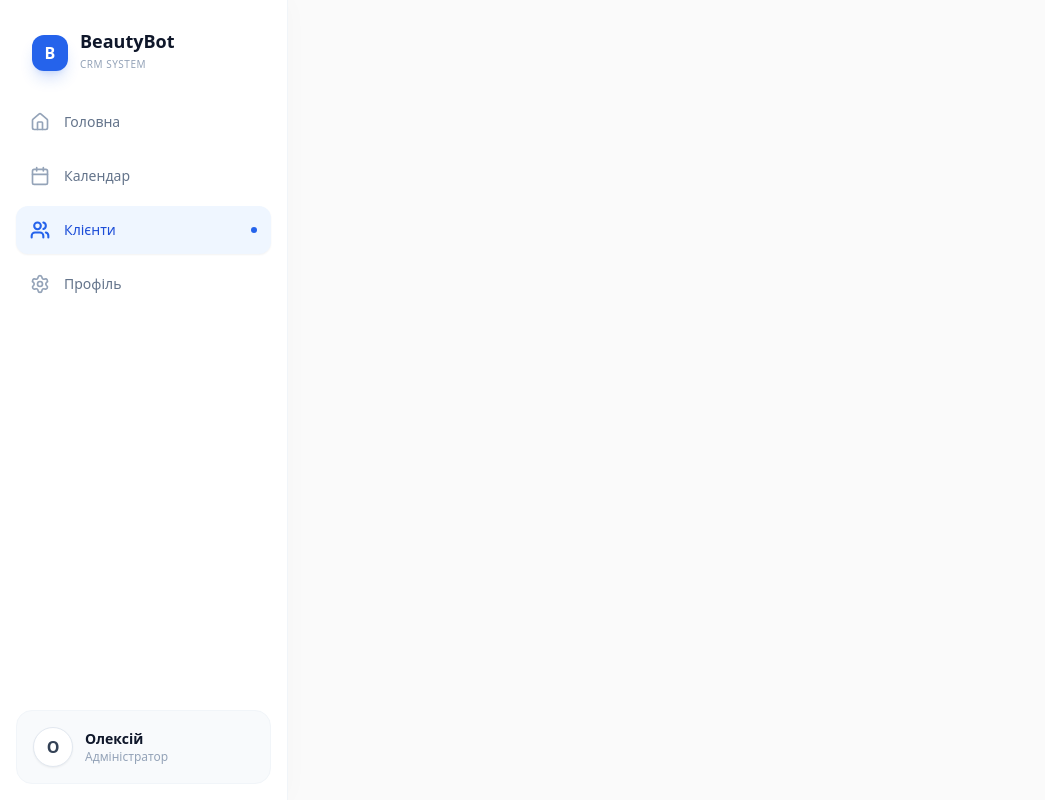
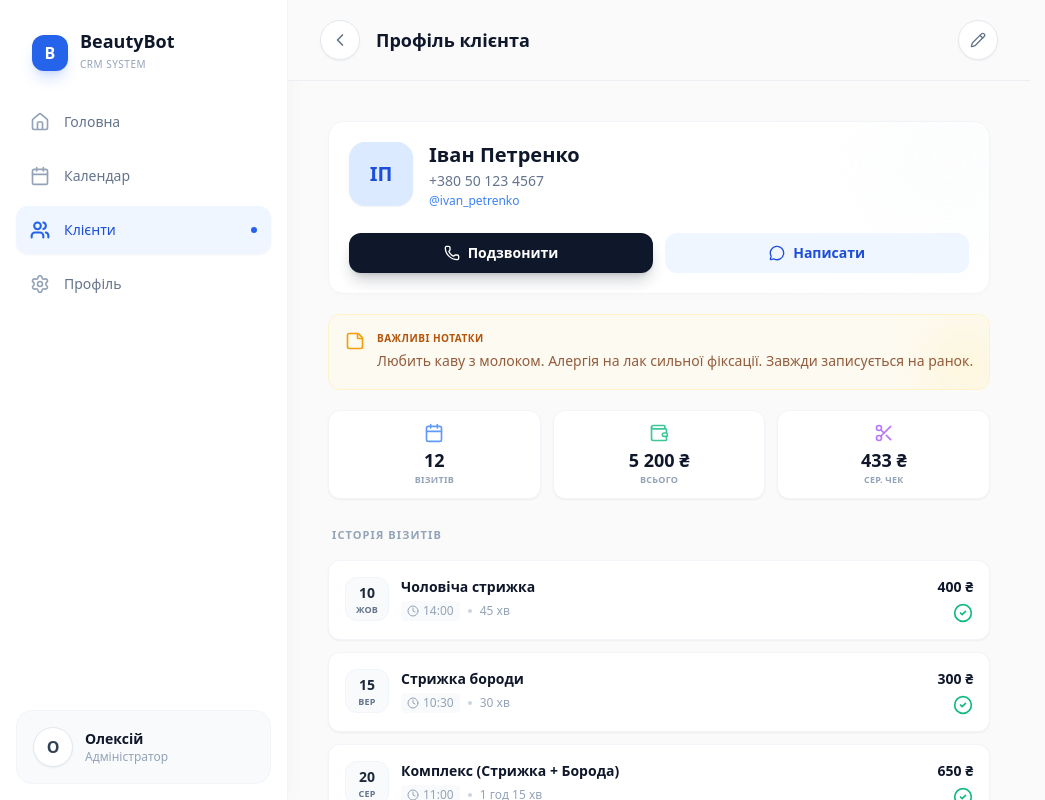
Before and after one commit to Gimmir/miniCRM, a Next.js app: page /clients/1 in a window 1280 px wide. Before the commit this address had no page. Shown: the whole page, without its empty margins (0-1045 px from the left). Built offline with nearby package versions, Linux system fonts and the light colour scheme.

Commit message:
feat: add client profile page with navigation

```diff
--- /dev/null
+++ b/app/clients/[id]/page.tsx
@@ -0,0 +1,219 @@
+'use client';
+
+import React, { use } from 'react';
+import {
+  Phone,
+  MessageCircle,
+  Calendar,
+  ChevronLeft,
+  Clock,
+  Wallet,
+  Scissors,
+  StickyNote,
+  Pencil
+} from 'lucide-react';
+import { useRouter } from 'next/navigation';
+import { BaseLayout } from '@/components/layout';
+import { SectionTitle, StatusIcon } from '@/components/ui';
+
+// Мокові дані для прикладу
+const clientData = {
+  id: '1',
+  name: 'Іван Петренко',
+  phone: '+380 50 123 4567',
+  username: '@ivan_petrenko',
+  avatarColor: 'bg-blue-100 text-blue-700',
+  notes: 'Любить каву з молоком. Алергія на лак сильної фіксації. Завжди записується на ранок.',
+  stats: {
+    totalVisits: 12,
+    totalSpent: '5 200 ₴',
+    avgCheck: '433 ₴'
+  },
+  history: [
+    {
+      id: '101',
+      date: '10 Жов 2023',
+      time: '14:00',
+      service: 'Чоловіча стрижка',
+      price: '400 ₴',
+      status: 'confirmed',
+      duration: '45 хв'
+    },
+    {
+      id: '102',
+      date: '15 Вер 2023',
+      time: '10:30',
+      service: 'Стрижка бороди',
+      price: '300 ₴',
+      status: 'confirmed',
+      duration: '30 хв'
+    },
+    {
+      id: '103',
+      date: '20 Сер 2023',
+      time: '11:00',
+      service: 'Комплекс (Стрижка + Борода)',
+      price: '650 ₴',
+      status: 'confirmed',
+      duration: '1 год 15 хв'
+    },
+    {
+      id: '104',
+      date: '05 Лип 2023',
+      time: '16:45',
+      service: 'Чоловіча стрижка',
+      price: '400 ₴',
+      status: 'cancelled',
+      duration: '45 хв'
+    }
+  ]
+} as const;
+
+export default function ClientProfilePage({ params }: { params: Promise<{ id: string }> }) {
+  const { id } = use(params);
+  const router = useRouter();
+
+  console.log('Client ID:', id);
+
+  const initials = clientData.name
+    .split(' ')
+    .map(n => n[0])
+    .join('')
+    .toUpperCase()
+    .slice(0, 2);
+
+  return (
+    <BaseLayout>
+      <div className="flex-1 w-full md:pl-72 flex flex-col min-w-0 relative bg-[#fafafa]">
+
+        {/* Custom Navigation Header */}
+        <header className="sticky top-0 z-30 bg-[#fafafa]/95 backdrop-blur-md border-b border-slate-200/60 px-4 py-3 md:px-8 md:py-5 flex items-center justify-between">
+          <div className="flex items-center gap-4">
+            <button
+              onClick={() => router.back()}
+              className="w-10 h-10 flex items-center justify-center rounded-full bg-white border border-slate-200 text-slate-500 active:scale-95 transition-all shadow-sm hover:text-slate-900 hover:border-slate-300"
+            >
+              <ChevronLeft className="w-5 h-5" />
+            </button>
+            <div>
+              <h1 className="text-lg font-bold text-slate-900 leading-none">Профіль клієнта</h1>
+            </div>
+          </div>
+
+          <button
+            onClick={() => console.log('Edit client')}
+            className="w-10 h-10 flex items-center justify-center rounded-full bg-white border border-slate-200 text-slate-500 active:scale-95 transition-all shadow-sm hover:text-blue-600 hover:border-blue-200 hover:bg-blue-50"
+          >
+            <Pencil className="w-4 h-4" />
+          </button>
+        </header>
+
+        <main className="flex-1 p-4 md:p-10 w-full max-w-7xl mx-auto pb-24 md:pb-10 space-y-5">
+
+          {/* Main Card */}
+          <div className="bg-white rounded-2xl p-5 border border-slate-100 shadow-[0_2px_12px_-4px_rgba(0,0,0,0.03)] relative overflow-hidden">
+            <div className="flex items-start justify-between gap-4 relative z-10">
+              <div className="flex gap-4">
+                <div className={`w-16 h-16 rounded-2xl flex items-center justify-center text-xl font-bold shadow-sm ${clientData.avatarColor}`}>
+                  {initials}
+                </div>
+                <div className="flex flex-col justify-center min-w-0">
+                  <h1 className="text-xl font-bold text-slate-900 leading-tight mb-1">{clientData.name}</h1>
+                  <p className="text-sm font-medium text-slate-500 mb-0.5">{clientData.phone}</p>
+                  {clientData.username && (
+                    <p className="text-xs text-blue-500 font-medium">{clientData.username}</p>
+                  )}
+                </div>
+              </div>
+            </div>
+
+            {/* Quick Actions */}
+            <div className="grid grid-cols-2 gap-3 mt-6 relative z-10">
+              <button className="flex items-center justify-center gap-2 bg-slate-900 text-white py-2.5 rounded-xl text-sm font-semibold active:scale-[0.98] transition-all shadow-lg shadow-slate-900/20">
+                <Phone className="w-4 h-4" />
+                Подзвонити
+              </button>
+              <button className="flex items-center justify-center gap-2 bg-blue-50 text-blue-700 py-2.5 rounded-xl text-sm font-semibold active:scale-[0.98] transition-all hover:bg-blue-100">
+                <MessageCircle className="w-4 h-4" />
+                Написати
+              </button>
+            </div>
+
+            {/* Decor */}
+            <div className="absolute -top-10 -right-10 w-40 h-40 bg-slate-50 rounded-full blur-3xl opacity-60 pointer-events-none"></div>
+          </div>
+
+          {/* Notes - Moved to Top */}
+          <div className="bg-amber-50/60 border border-amber-100 rounded-xl p-4 flex gap-3 relative overflow-hidden">
+            <StickyNote className="w-5 h-5 text-amber-500 shrink-0 relative z-10" />
+            <div className="relative z-10">
+              <h4 className="text-[10px] font-bold text-amber-700 uppercase tracking-wider mb-1">Важливі нотатки</h4>
+              <p className="text-sm text-amber-900/80 leading-relaxed font-medium">
+                {clientData.notes}
+              </p>
+            </div>
+            {/* Decor for notes */}
+            <div className="absolute -right-4 -bottom-4 w-20 h-20 bg-amber-100 rounded-full blur-xl opacity-50 pointer-events-none"></div>
+          </div>
+
+          {/* Stats Grid */}
+          <div className="grid grid-cols-3 gap-3">
+            <div className="bg-white p-3 rounded-xl border border-slate-100 shadow-sm flex flex-col items-center justify-center text-center">
+              <Calendar className="w-5 h-5 text-blue-500 mb-2 opacity-80" />
+              <span className="text-lg font-bold text-slate-900 leading-none mb-1">{clientData.stats.totalVisits}</span>
+              <span className="text-[9px] font-bold text-slate-400 uppercase tracking-wide">Візитів</span>
+            </div>
+            <div className="bg-white p-3 rounded-xl border border-slate-100 shadow-sm flex flex-col items-center justify-center text-center">
+              <Wallet className="w-5 h-5 text-emerald-500 mb-2 opacity-80" />
+              <span className="text-lg font-bold text-slate-900 leading-none mb-1">{clientData.stats.totalSpent}</span>
+              <span className="text-[9px] font-bold text-slate-400 uppercase tracking-wide">Всього</span>
+            </div>
+            <div className="bg-white p-3 rounded-xl border border-slate-100 shadow-sm flex flex-col items-center justify-center text-center">
+              <Scissors className="w-5 h-5 text-purple-500 mb-2 opacity-80" />
+              <span className="text-lg font-bold text-slate-900 leading-none mb-1">{clientData.stats.avgCheck}</span>
+              <span className="text-[9px] font-bold text-slate-400 uppercase tracking-wide">Сер. чек</span>
+            </div>
+          </div>
+
+          {/* History Section */}
+          <div className="pt-2">
+            <SectionTitle title="Історія візитів" />
+            <div className="space-y-3">
+              {clientData.history.map((visit) => (
+                <div
+                  key={visit.id}
+                  className="bg-white p-4 rounded-xl border border-slate-100 shadow-sm flex flex-col gap-3 group active:bg-slate-50 transition-colors cursor-pointer select-none"
+                >
+                  <div className="flex justify-between items-start">
+                    <div className="flex items-center gap-3">
+                      <div className="w-11 h-11 rounded-xl bg-slate-50 flex items-center justify-center text-slate-500 font-bold text-xs flex-col leading-none border border-slate-100 shrink-0">
+                        <span className="block mb-0.5 text-sm text-slate-800">{visit.date.split(' ')[0]}</span>
+                        <span className="text-[9px] uppercase tracking-wide">{visit.date.split(' ')[1]}</span>
+                      </div>
+                      <div>
+                        <h4 className="font-bold text-slate-900 text-sm mb-1">{visit.service}</h4>
+                        <div className="flex items-center gap-2 text-xs text-slate-400 font-medium">
+                          <span className="flex items-center gap-1 bg-slate-50 px-1.5 py-0.5 rounded">
+                            <Clock className="w-3 h-3" />
+                            {visit.time}
+                          </span>
+                          <span className="w-1 h-1 rounded-full bg-slate-300"></span>
+                          <span>{visit.duration}</span>
+                        </div>
+                      </div>
+                    </div>
+                    <div className="flex flex-col items-end gap-1.5">
+                      <span className="text-sm font-bold text-slate-900">{visit.price}</span>
+                      <StatusIcon status={visit.status as 'confirmed' | 'cancelled'} />
+                    </div>
+                  </div>
+                </div>
+              ))}
+            </div>
+          </div>
+
+        </main>
+      </div>
+    </BaseLayout>
+  );
+}
--- a/app/clients/page.tsx
+++ b/app/clients/page.tsx
@@ -91,8 +91,7 @@ export default function ClientsPage() {
   }, [searchQuery, sortOrder]);
 
   const handleContactClick = (contact: any) => {
-    console.log('Navigate to client:', contact.id);
-    // router.push(`/clients/${contact.id}`);
+    router.push(`/clients/${contact.id}`);
   };
 
   const toggleSort = () => setIsSortMenuOpen(!isSortMenuOpen);
```
